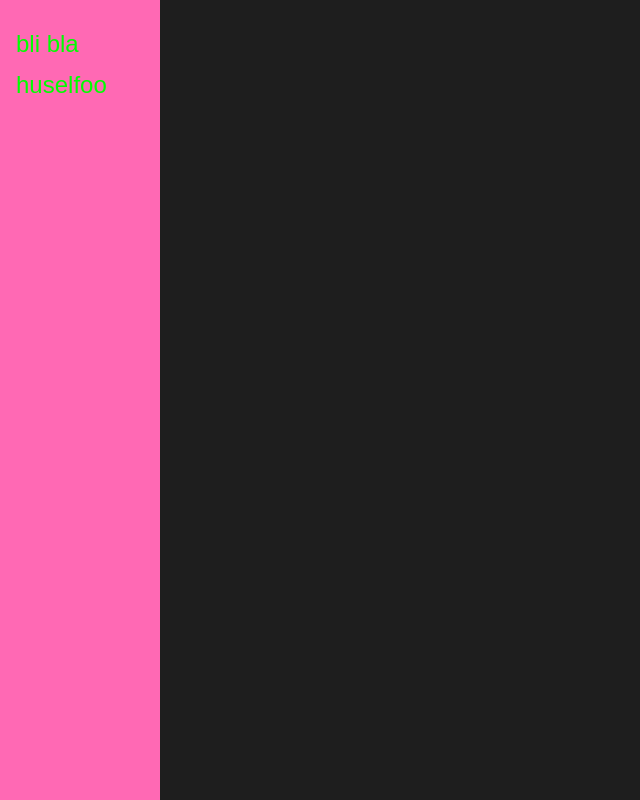
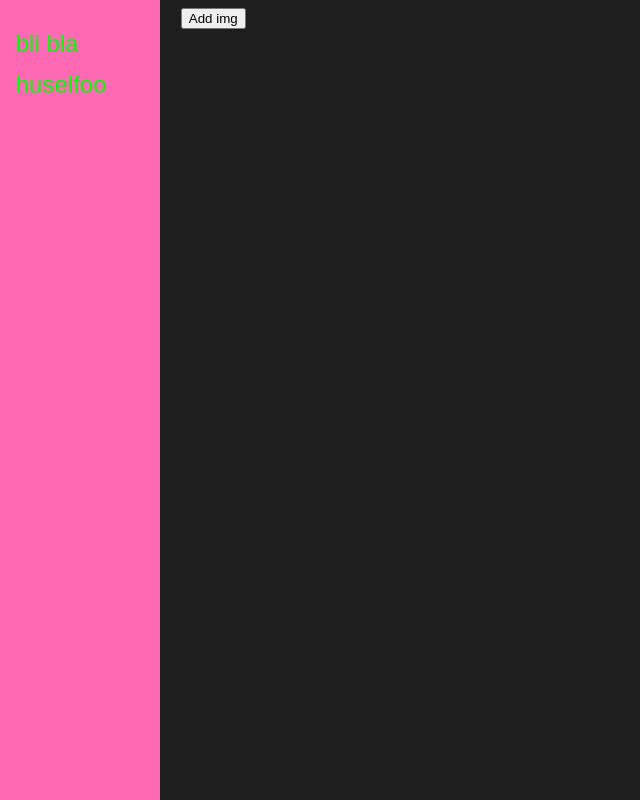
Before and after one commit to matejo2/trolleyproblems-ui, a plain HTML site: page index.html in a window 1280 px wide. Shown: the whole page, without its empty margins (0-640 px from the left). Drawn offline with Linux system fonts and the light colour scheme.

Commit message:
added design of main

```diff
--- a/index.html
+++ b/index.html
@@ -14,7 +14,7 @@
         huselfoo
     </div>
 </div>
-<div id="main-content">
+<div class="main">
     <button onclick="showImage()">Add img</button>
     <div id="image1">
 
--- a/style.css
+++ b/style.css
@@ -23,3 +23,8 @@ body {
     font-size: 1.5rem;
     display: block;
 }
+
+.main {
+    margin-left: 10rem;
+    padding: 0rem 0.8rem;
+}
```
